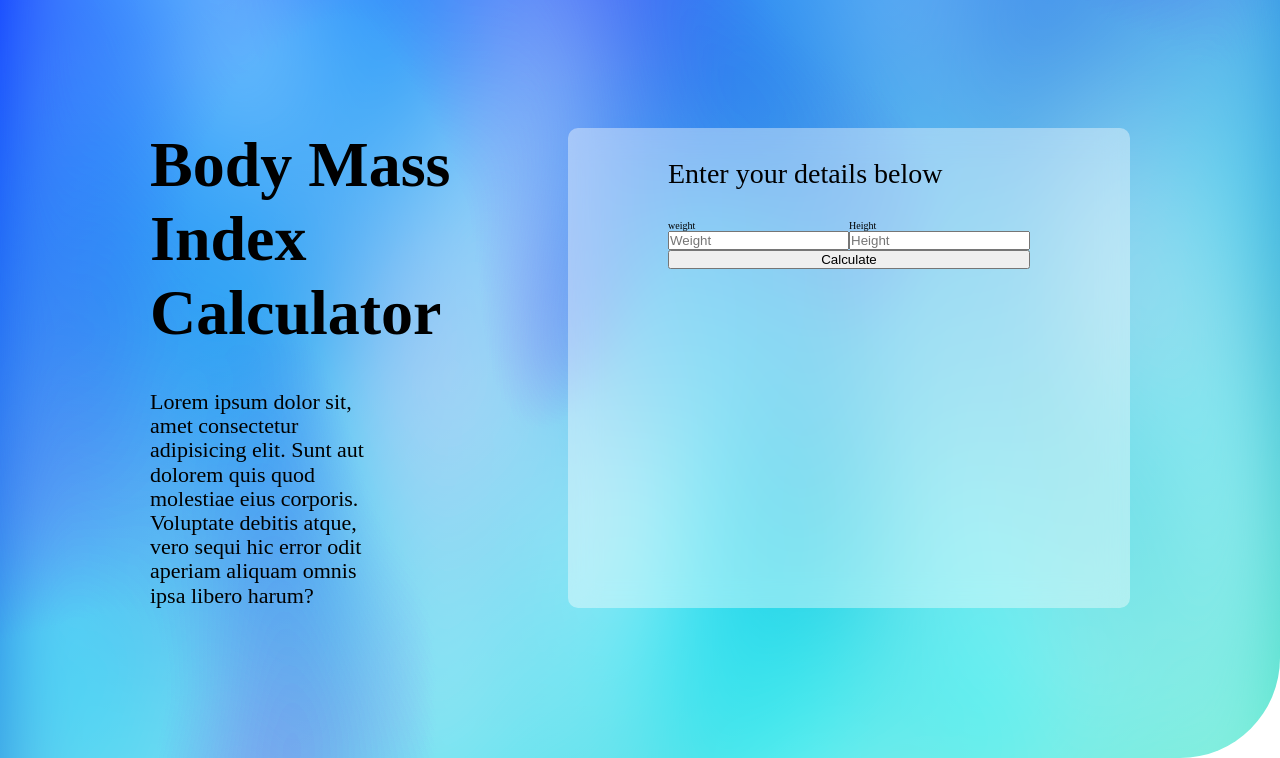
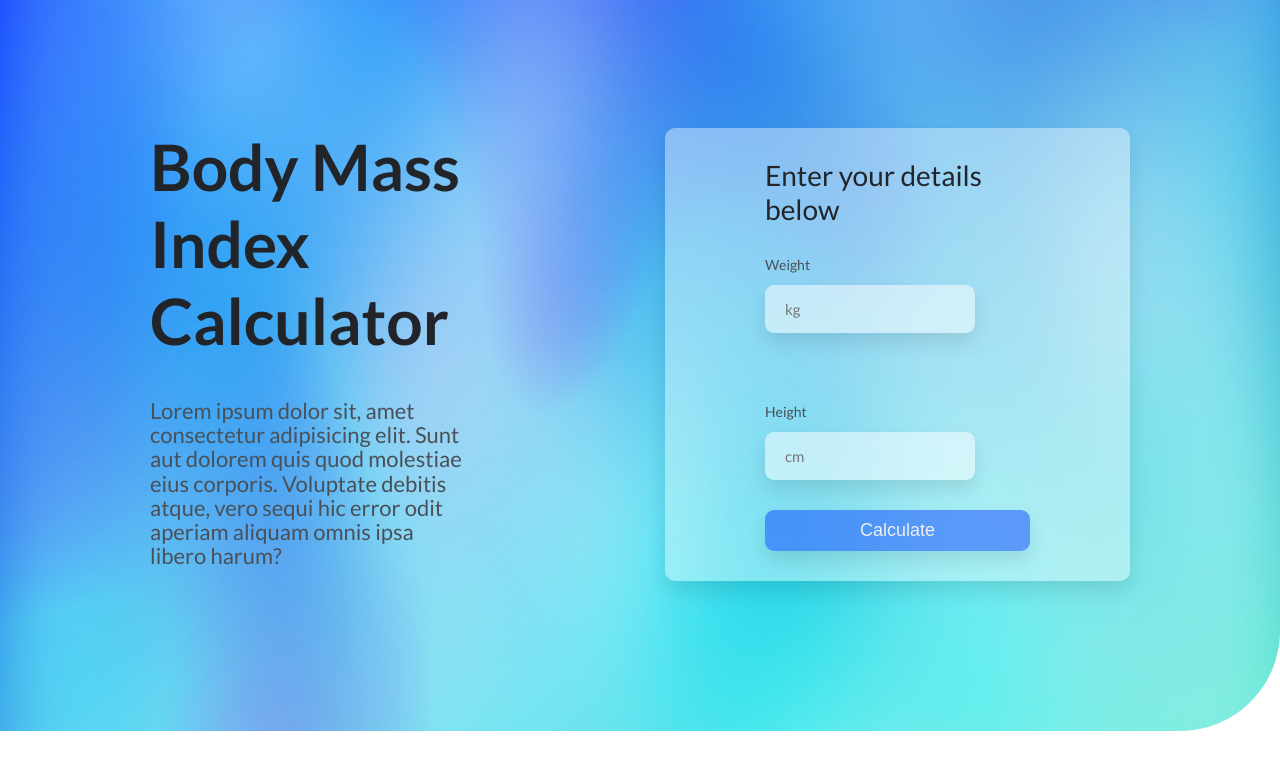
Before and after one commit to mitrovicbojan/calCalc, a plain HTML site: page index.html in a window 1280 px wide. Shown: the part 122-880 px from the top of the page. After the commit the page ends 853 px from the top, so only its background shows below. Drawn offline with Linux system fonts and the light colour scheme.

Commit message:
hero section

```diff
--- a/css/style.css
+++ b/css/style.css
@@ -27,6 +27,7 @@ html {
 
 body {
   box-sizing: border-box;
+  font-family: "Lato", sans-serif;
 }
 
 /*********************/
@@ -68,12 +69,15 @@ body {
 .header-primary {
   font-size: 6.4rem;
   margin-bottom: 4rem;
+  font-weight: 700;
+  color: #212529;
 }
 
 .header-description {
   font-size: 2.2rem;
   line-height: 1.1;
   padding-right: 15rem;
+  color: #495057;
 }
 
 .form-box {
@@ -82,10 +86,12 @@ body {
   backdrop-filter: blur(15px);
   padding: 3rem 10rem;
   border-radius: 1rem;
+  box-shadow: 0 1rem 2rem rgba(0, 0, 0, 0.1);
 }
 
 .form-title {
   margin-bottom: 3rem;
+  color: #212529;
 }
 .title {
   font-size: 2.8rem;
@@ -93,8 +99,49 @@ body {
 
 .inputs {
   display: flex;
+  gap: 4rem;
+  justify-content: space-between;
+  flex-wrap: wrap;
+}
+
+.group-form {
+  display: flex;
+  flex-direction: column;
+  margin-bottom: 3rem;
+}
+
+label {
+  font-size: 1.4rem;
+  margin-bottom: 1.2rem;
+  color: #495057;
+}
+
+input {
+  font-size: 1.5rem;
+  font-family: inherit;
+  color: inherit;
+  padding: 1.5rem 2rem;
+  border-radius: 9px;
+  background-color: rgba(255, 255, 255, 0.5);
+  border: none;
+  box-shadow: 0 1rem 2rem rgba(0, 0, 0, 0.1);
+}
+
+input:focus {
+  outline: none;
 }
 
 .btn-cta {
   width: 100%;
+  outline: none;
+  padding: 1rem 3rem;
+  border-radius: 9px;
+  border: none;
+  background-color: hsla(227, 100%, 50%, 0.464);
+  color: #eee;
+
+  font-size: 1.8rem;
+
+  cursor: pointer;
+  box-shadow: 0 1rem 2rem rgba(0, 0, 0, 0.1);
 }
--- a/index.html
+++ b/index.html
@@ -3,6 +3,12 @@
   <head>
     <meta charset="UTF-8" />
     <meta name="viewport" content="width=device-width, initial-scale=1.0" />
+    <link rel="preconnect" href="https://fonts.googleapis.com" />
+    <link rel="preconnect" href="https://fonts.gstatic.com" crossorigin />
+    <link
+      href="https://fonts.googleapis.com/css2?family=Lato:ital,wght@0,400;0,700;1,700&display=swap"
+      rel="stylesheet"
+    />
     <link rel="stylesheet" href="./css/style.css" />
     <title>calCalc</title>
   </head>
@@ -30,12 +36,12 @@
             </div>
             <div class="inputs">
               <div class="group-form">
-                <label for="weight" class="label-details">weight</label>
-                <input id="weight" class="weight-input" placeholder="Weight" />
+                <label for="weight" class="label-details">Weight</label>
+                <input id="weight" class="weight-input" placeholder="kg" />
               </div>
               <div class="group-form">
                 <label for="height" class="label-details">Height</label>
-                <input id="height" class="weight-input" placeholder="Height" />
+                <input id="height" class="weight-input" placeholder="cm" />
               </div>
             </div>
             <button class="btn-cta">Calculate</button>
```
